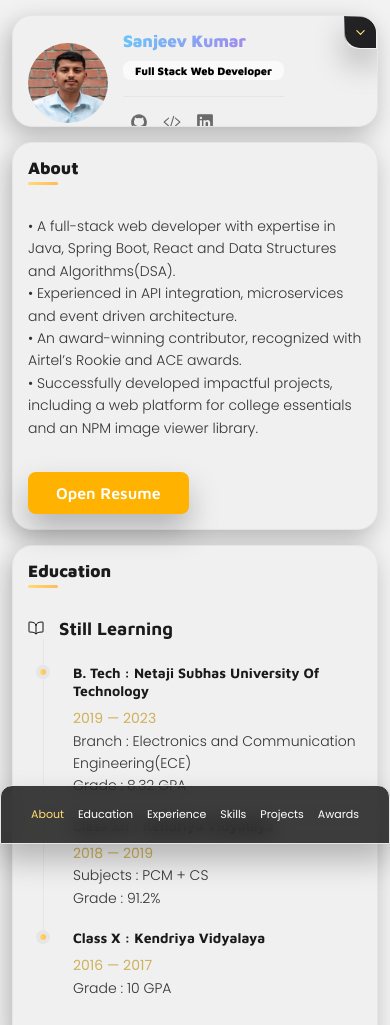
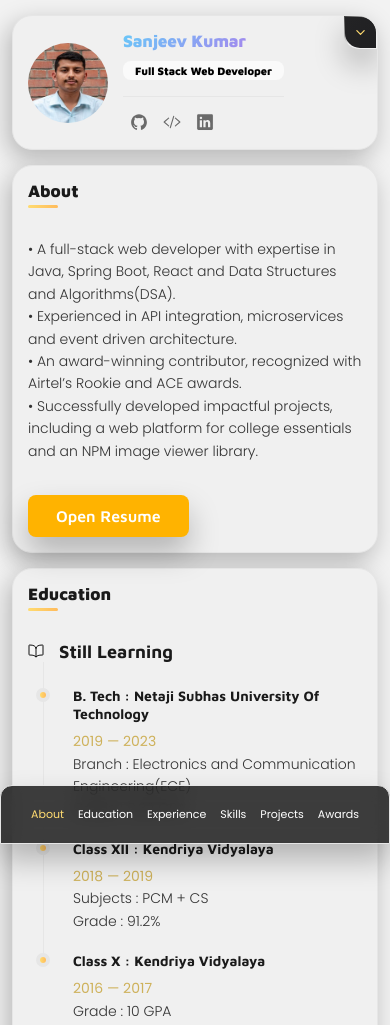
Before and after one commit to sanjeev-kumar-nsut/sanjeev-kumar-nsut.github.io, a plain HTML site: page index.html in a window 390 px wide. Shown: the top 1025 px of the page. Drawn offline with nearby package versions, Linux system fonts and the light colour scheme.

Commit message:
added padding in bottom

```diff
--- a/assets/css/style.css
+++ b/assets/css/style.css
@@ -332,7 +332,7 @@ main {
 
 .sidebar {
   margin-bottom: 15px;
-  max-height: 112px;
+  max-height: 135px;
   overflow: hidden;
   transition: var(--transition-2);
 }
@@ -1135,6 +1135,9 @@ article {
 }
 
 @media (max-width: 580px) {
+  .main-content {
+    padding-bottom: 20px;
+  }
   .project-img {
     min-height: 90px;
     max-height: 140px;
```
